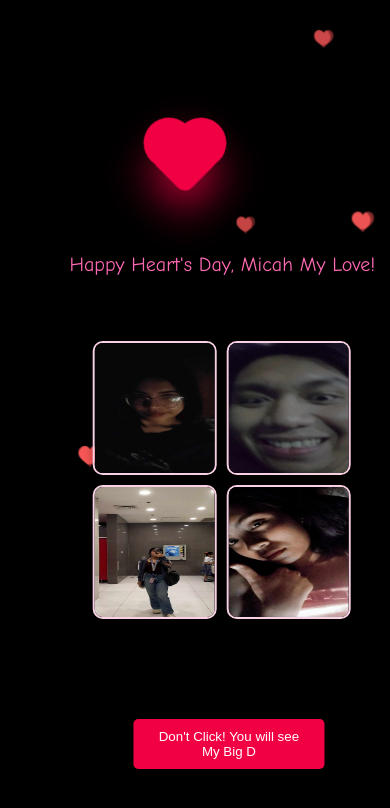
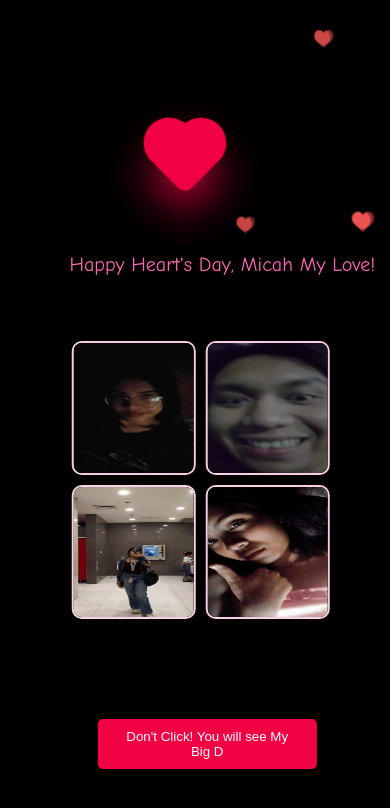
Before and after one commit to Crlnthny/cards, a plain HTML site: page index.html in a window 390 px wide. Both pictures are taken after a click on the element 185 px from the left and 412 px from the top of the page. Drawn offline with Linux system fonts and the light colour scheme.

Commit message:
Update index.html

```diff
--- a/index.html
+++ b/index.html
@@ -288,7 +288,7 @@
           .pictures {
             display: none;
             position: absolute;
-            left: 30%;
+            left: 25%;
             top: 40%;
             transform: translateX(-10%);
             z-index: 1; /* Ensure pictures are behind the heart */
@@ -309,7 +309,7 @@
           .button-container {
             position: absolute;
             bottom: 10px; /* Adjust the distance from the bottom */
-            left: 30%;
+            left: 25%;
             top: 80%;
             transform: translateX(-20%);
             text-align: center;
```
